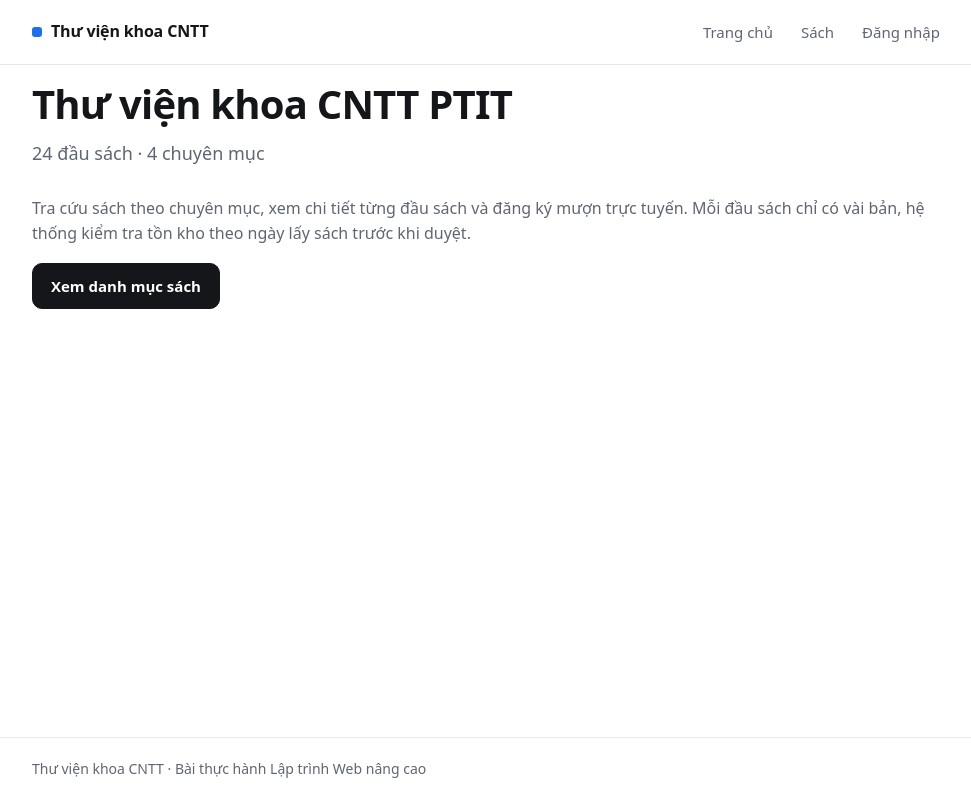
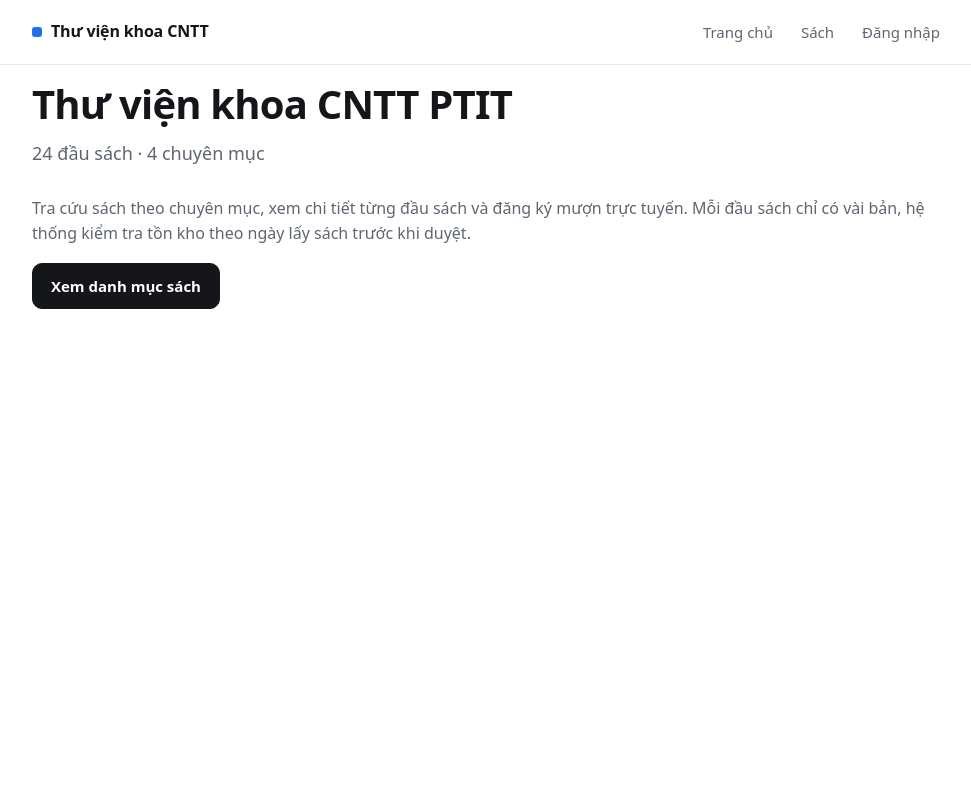
Before and after one commit to LCThanhf/B23DCCC150_LTWNC_TH03, a Next.js app: page / in a window 1280 px wide. Shown: the whole page, without its empty margins (148-1119 px from the left). Built offline with nearby package versions, Linux system fonts and the light colour scheme; no server answers.

Commit message:
Bo footer

```diff
--- a/src/app/globals.css
+++ b/src/app/globals.css
@@ -47,7 +47,7 @@ a:hover {
   padding: 0 20px;
 }
 
-/* ---------- Header / footer ---------- */
+/* ---------- Header ---------- */
 
 .site-header {
   position: sticky;
@@ -103,13 +103,6 @@ a:hover {
 main {
   flex: 1;
   padding: 40px 0 64px;
-}
-
-.site-footer {
-  border-top: 1px solid var(--line);
-  padding: 20px 0;
-  color: var(--muted);
-  font-size: 14px;
 }
 
 /* ---------- Typography ---------- */
--- a/src/app/layout.tsx
+++ b/src/app/layout.tsx
@@ -21,12 +21,6 @@ export default function RootLayout({
           <Header />
 
           <main className="container">{children}</main>
-
-          <footer className="site-footer">
-            <div className="container">
-              Thư viện khoa CNTT · Bài thực hành Lập trình Web nâng cao
-            </div>
-          </footer>
         </Providers>
       </body>
     </html>
```
